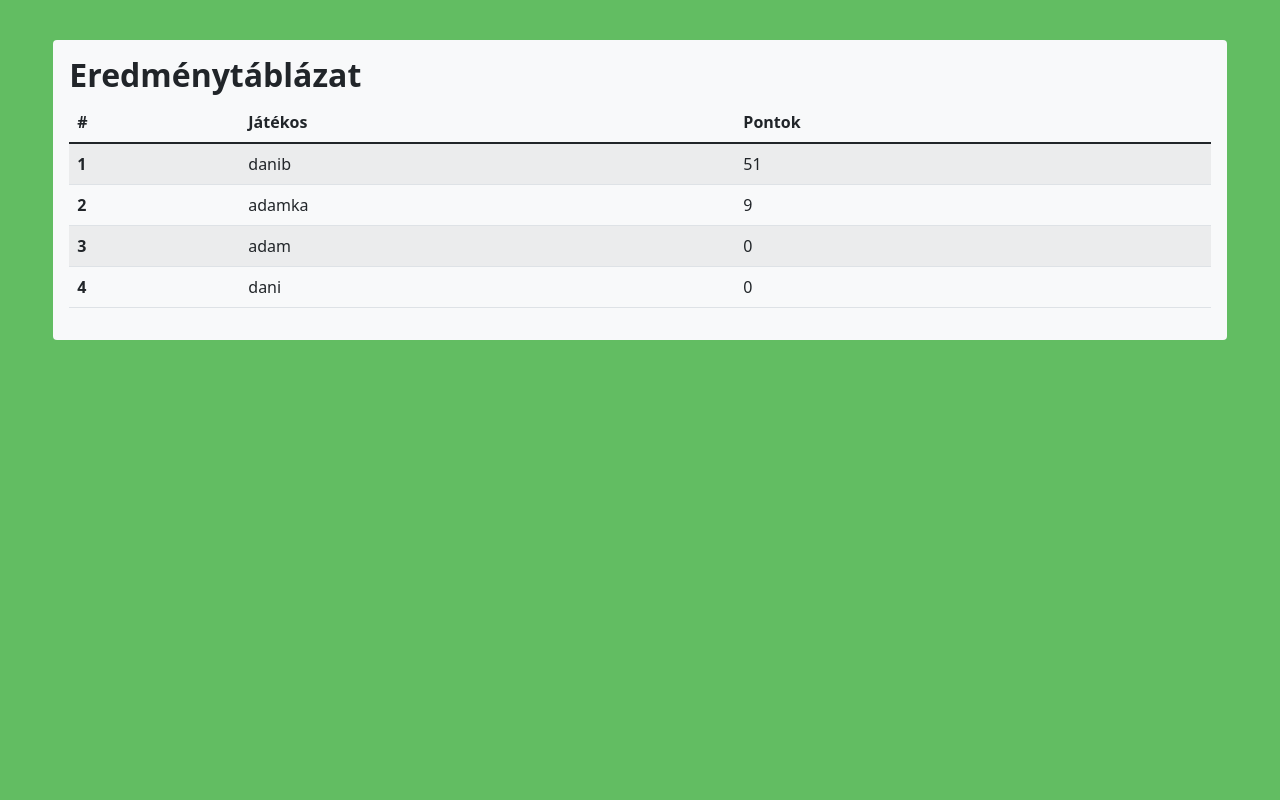
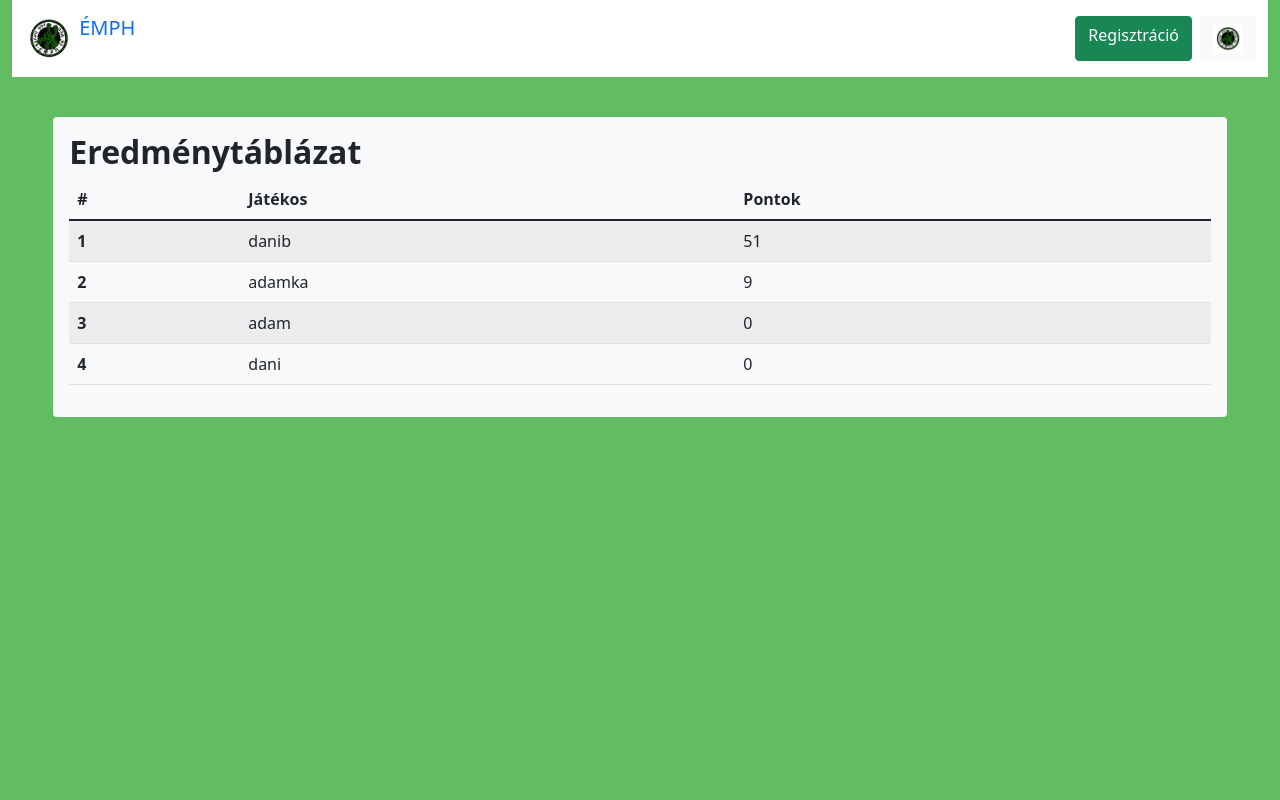
Before and after one commit to danib-prog/qrcompetition, a Django app: page /qrcomp/ in a window 1280 px wide. Run offline with Django 4.2, Linux system fonts and the light colour scheme; data comes from the database, SQL or seed files in the repository.

Commit message:
updated html with navbar

```diff
--- a/emph/qrcomp/templates/qrcomp/index.html
+++ b/emph/qrcomp/templates/qrcomp/index.html
@@ -1,3 +1,5 @@
+{% load static %}
+
 <!DOCTYPE html>
 <html lang="hu">
     <head>
@@ -8,10 +10,27 @@
         <meta name="viewport" content="width=device-width, initial-scale=1.0">
 
         <link href="https://cdn.jsdelivr.net/npm/bootstrap@5.1.3/dist/css/bootstrap.min.css" rel="stylesheet" integrity="sha384-1BmE4kWBq78iYhFldvKuhfTAU6auU8tT94WrHftjDbrCEXSU1oBoqyl2QvZ6jIW3" crossorigin="anonymous">
+        <link rel="stylesheet" href="https://cdn.jsdelivr.net/npm/bootstrap-icons@1.8.1/font/bootstrap-icons.css">
     </head>
     <body>
         <div class="container-fluid vh-100" style="background-color:rgb(98, 189, 98)">
+            <nav class="navbar navabar-light bg-white">
+                <div class="container-fluid">
+                    <a href="{% url 'qrcomp:index' %}" class="navbar-brand">
+                        <img src="{% static 'img/emph_logo.jpg' %}" alt="logo" width="50" height="50" class="d-inline-block align-text-top">
+                        ÉMPH
+                    </a>
+                    <div class="d-flex justify-content-end">
+                        <a href="{% url 'qrcomp:registration' %}" class="btn btn-success me-2">Regisztráció</a>
+                        <a href="{% url 'qrcomp:index' %}" class="btn btn-light">
+                            <img src="{% static 'img/emph_logo.jpg' %}" alt="" width="30" height="30" class="d-inline-block align-text-top">
+                        </a>
+                    </div>
+                </div>
+            </nav>
+
             <div class="row d-block" style="height:5%"></div>
+
             <div class="d-flex row justify-content-center">
                 <div class="col-11 bg-light p-3 align-items-center justify-content-center rounded-2">
 
```
Also changed, not shown: emph/emph/settings.py (+6 -2 lines), emph/qrcomp/templates/qrcomp/code.html (+15 -0 lines), emph/qrcomp/templates/qrcomp/registration.html (+14 -0 lines), emph/static/img/emph_logo.jpg (added), emph/static/img/podium.png (added).
